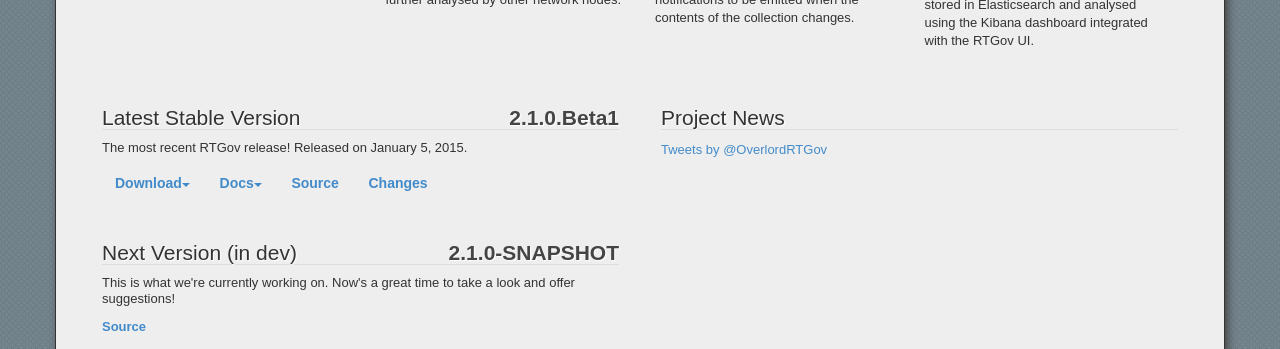
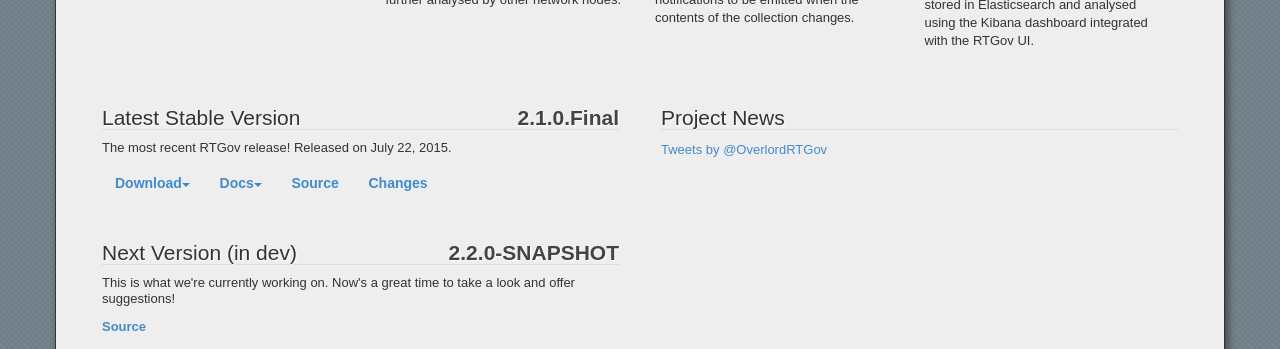
Before and after one commit to Governance/Governance.github.io, a Jekyll site: the page built from rtgov/index.html, in a window 1280 px wide. Shown: the part 361-710 px from the top of the page. Built offline with Jekyll 4.4.1, drawn with Linux system fonts in a browser that asks for light colours; comment, search, counter and statistics services are not loaded.

Commit message:
2.1.0.Final release added

```diff
--- a/rtgov/index.html
+++ b/rtgov/index.html
@@ -36,33 +36,32 @@
             <!-- Left side -->
             <div class="col-lg-6">
               <div class="citem">
-                <h3>Latest Stable Version <span class="version pull-right hide-480">2.1.0.Beta1</span></h3>
-                <p>The most recent RTGov release! Released on January 5, 2015.</p>
+                <h3>Latest Stable Version <span class="version pull-right hide-480">2.1.0.Final</span></h3>
+                <p>The most recent RTGov release! Released on July 22, 2015.</p>
                 <div class="links">
                     <div class="btn-group">
                       <button type="button" class="btn btn-default btn-link dropdown-toggle" data-toggle="dropdown" aria-expanded="false"><b>Download</b><span class="caret"></span>
                       </button>
                       <ul class="dropdown-menu" role="menu">
-                        <li><a href="http://downloads.jboss.org/overlord/rtgov/overlord-rtgov-dist-all-wildfly8-2.1.0.Beta1.zip">Wildfly 8 (All)</a></li>
-                        <li><a href="http://downloads.jboss.org/overlord/rtgov/overlord-rtgov-dist-client-wildfly8-2.1.0.Beta1.zip">Wildfly 8 (Client Only)</a></li>
+                        <li><a href="http://downloads.jboss.org/overlord/rtgov/overlord-rtgov-dist-all-wildfly8-2.1.0.Final.zip">Wildfly 8 (All)</a></li>
+                        <li><a href="http://downloads.jboss.org/overlord/rtgov/overlord-rtgov-dist-client-wildfly8-2.1.0.Final.zip">Wildfly 8 (Client Only)</a></li>
                       </ul>
                     </div>
                     <div class="btn-group">
                       <button type="button" class="btn btn-default btn-link dropdown-toggle" data-toggle="dropdown" aria-expanded="false"><b>Docs</b><span class="caret"></span>
                       </button>
                       <ul class="dropdown-menu" role="menu">
-                        <li><a href="http://docs.jboss.org/overlord/rtgov/2.1.0.Beta1/userguide/html">User Guide</a></li>
-                        <li><a href="http://docs.jboss.org/overlord/rtgov/2.1.0.Beta1/developerguide/html">Developer Guide</a></li>
-                        <li><a href="http://docs.jboss.org/overlord/rtgov/2.1.0.Beta1/javadoc">Javadoc</a></li>
-                        <li><a href="http://docs.jboss.org/overlord/rtgov/2.1.0.Beta1/restapi">REST API</a></li>
+                        <li><a href="http://docs.jboss.org/overlord/rtgov/2.1.0.Final/userguide/html">User Guide</a></li>
+                        <li><a href="http://docs.jboss.org/overlord/rtgov/2.1.0.Final/developerguide/html">Developer Guide</a></li>
+                        <li><a href="http://docs.jboss.org/overlord/rtgov/2.1.0.Final/javadoc">Javadoc</a></li>
                       </ul>
                     </div>
-                    <a class="btn" href="https://github.com/Governance/rtgov/tree/2.1.0.Beta1">Source</a>
-                    <a class="btn" href="http://red.ht/1Ff4BWh">Changes</a>
+                    <a class="btn" href="https://github.com/Governance/rtgov/tree/2.1.0.Final">Source</a>
+                    <a class="btn" href="https://issues.jboss.org/secure/ReleaseNote.jspa?projectId=12313521&version=12326453">Changes</a>
                 </div>
               </div>
               <div class="citem">
-                <h3>Next Version (in dev) <span class="version pull-right hide-480">2.1.0-SNAPSHOT</span></h3>
+                <h3>Next Version (in dev) <span class="version pull-right hide-480">2.2.0-SNAPSHOT</span></h3>
                 <p>This is what we're currently working on.  Now's a great time to take a look and offer suggestions!</p>
                 <div class="links">
                   <a href="https://github.com/Governance/rtgov">Source</a>
```
